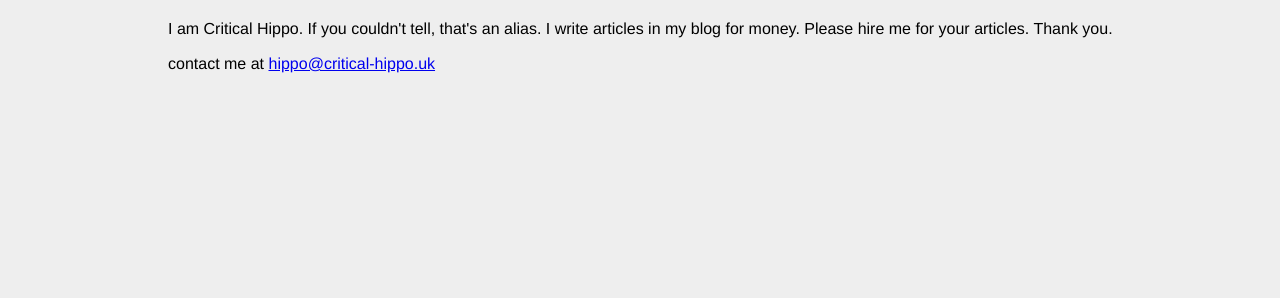
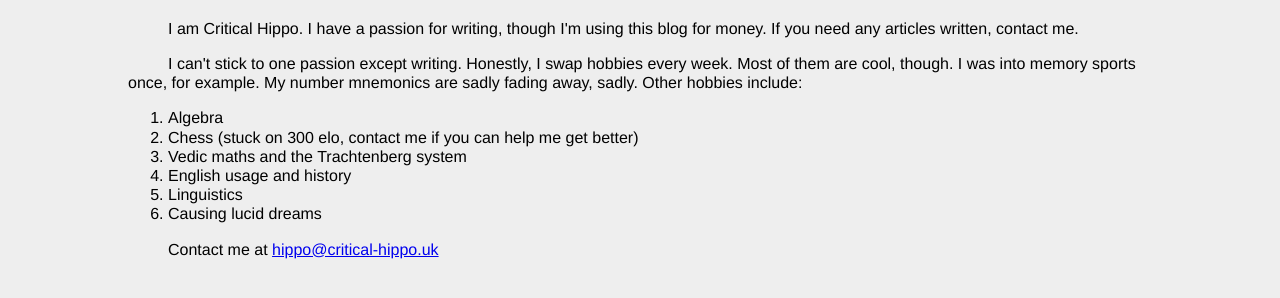
Before and after one commit to critical-hippo/blog, a plain HTML site: page public/about-me.html in a window 1280 px wide. Shown: the part 106-404 px from the top of the page. Drawn offline with Linux system fonts and the light colour scheme.

Commit message:
made about me less passive-agressive

```diff
--- a/public/about-me.html
+++ b/public/about-me.html
@@ -20,8 +20,17 @@
         <h1>About Me</h1>
 
         <section id="about-me">
-            <p> I am Critical Hippo. If you couldn't tell, that's an alias. I write articles in my blog for money. Please hire me for your articles. Thank you.</p>
-            <p>contact me at <a href="mailto:hippo@critical-hippo.uk">hippo@critical-hippo.uk</a></p>
+            <p>I am Critical Hippo. I have a passion for writing, though I'm using this blog for money. If you need any articles written, contact me.</p>
+            <p>I can't stick to one passion except writing. Honestly, I swap hobbies every week. Most of them are cool, though. I was into memory sports once, for example. My number mnemonics are sadly fading away, sadly. Other hobbies include:</p>
+            <ol>
+                <li>Algebra</li>
+                <li>Chess &lpar;stuck on 300 elo, contact me if you can help me get better&rpar;</li>
+                <li>Vedic maths and the Trachtenberg system</li>
+                <li>English usage and history</li>
+                <li>Linguistics</li>
+                <li>Causing lucid dreams</li>
+            </ol>
+            <p>Contact me at <a href="mailto:hippo@critical-hippo.uk">hippo@critical-hippo.uk</a></p>
         </section>
     </main>
 </body>
--- a/public/stylesheets/style.css
+++ b/public/stylesheets/style.css
@@ -74,7 +74,7 @@ nav a, nav a:visited, nav a:hover, nav a:active {
 
     html {
         width: 95vw;
-        font-size: 14px;;
+        font-size: 14px;
     }
 
     .nav-item {
```
